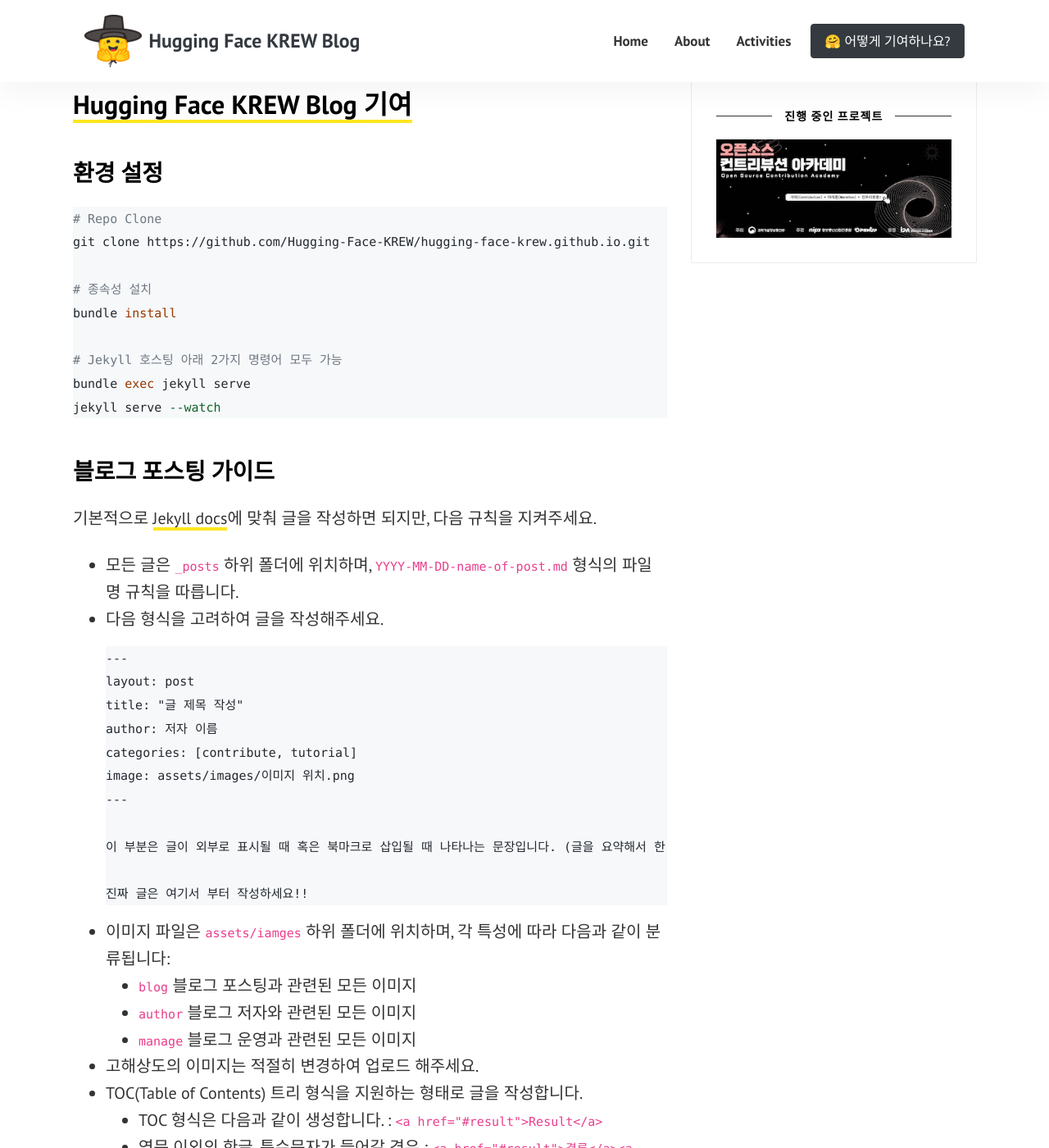
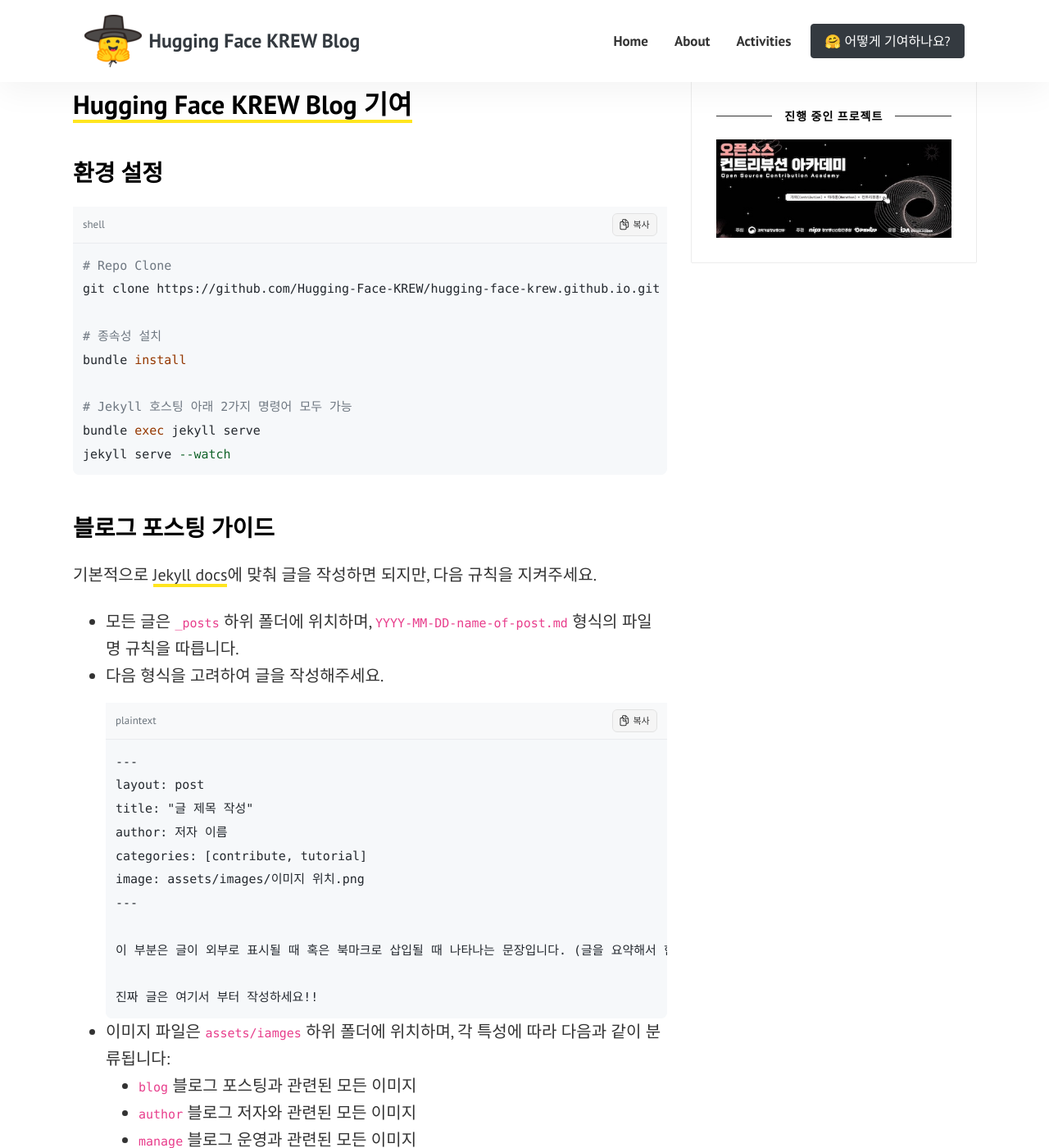
Before and after one commit to sim-so/hugging-face-krew.github.io, a Jekyll site: the page built from _posts/2024-09-16-how-to-contribute.md, in a window 1280 px wide and 1400 px high, scrolled down 1594 px. Shown: the whole window at 82% size. Built offline with Jekyll 4.4.1, drawn with Linux system fonts in a browser that asks for light colours.

Commit message:
✨ Indicate highlight language and add a code copy function

```diff
--- a/_layouts/default.html
+++ b/_layouts/default.html
@@ -133,5 +133,6 @@
     <script src="{{ site.baseurl }}/assets/js/jquery.min.js"></script>
     <script src="{{ site.baseurl }}/assets/js/bootstrap.min.js"></script>
     <script src="{{ site.baseurl }}/assets/js/theme.js"></script>
+    <script src="{{ site.baseurl }}/assets/js/codecopy.js"></script>
   </body>
 </html>
--- a/_sass/bootstrap/_code.scss
+++ b/_sass/bootstrap/_code.scss
@@ -54,3 +54,57 @@
   max-height: $pre-scrollable-max-height;
   overflow-y: scroll;
 }
+
+// .highlight에 position: relative 보장
+.highlight {
+  position: relative;
+  border-radius: 8px;
+  overflow: visible;
+}
+
+// 코드블럭 헤더
+.code-header {
+  background-color: #f8f9fa;
+  border-bottom: 1px solid #e9ecef;
+  padding: 8px 12px;
+  display: flex;
+  justify-content: space-between;
+  align-items: center;
+  font-size: 13px;
+  color: #6c757d;
+}
+
+.code-language {
+  font-weight: 500;
+  font-family: inherit;
+}
+
+// 복사 버튼 (헤더 내 위치)
+.copy-code-button {
+  background-color: #f5f5f5;
+  border: 1px solid #ddd;
+  border-radius: 6px;
+  padding: 4px 8px;
+  font-size: 11px;
+  font-family: inherit;
+  cursor: pointer;
+  opacity: 0.8;
+  transition: all 0.2s ease;
+  display: flex;
+  align-items: center;
+  white-space: nowrap;
+}
+
+.copy-code-button:hover, .copy-code-button:focus {
+  background-color: #e2e2e2;
+  opacity: 1;
+  box-shadow: 0 1px 3px rgba(0, 0, 0, 0.1);
+}
+
+// 코드 내용 영역
+.highlight pre {
+  margin: 0;
+  padding: 12px;
+  overflow-x: auto;
+  white-space: pre;
+}
--- /dev/null
+++ b/assets/js/codecopy.js
@@ -0,0 +1,88 @@
+// 코드블럭에 헤더 추가 및 복사 기능
+(function () {
+  // 복사 아이콘 SVG
+  var copyIcon = '<svg aria-hidden="true" role="graphics-symbol" viewBox="0 0 14 16" class="copy" style="width: 16px; height: 16px; display: block; fill: inherit; flex-shrink: 0; padding-right: 4px;"><path d="M2.404 15.322h5.701c1.26 0 1.887-.662 1.887-1.927V12.38h1.154c1.254 0 1.91-.662 1.91-1.928V5.555c0-.774-.158-1.266-.626-1.74L9.512.837C9.066.387 8.545.21 7.865.21H5.463c-1.254 0-1.91.662-1.91 1.928v1.084H2.404c-1.254 0-1.91.668-1.91 1.933v8.239c0 1.265.656 1.927 1.91 1.927zm7.588-6.62c0-.792-.1-1.161-.592-1.665L6.225 3.814c-.452-.462-.844-.58-1.5-.591V2.215c0-.533.28-.832.843-.832h2.38v2.883c0 .726.386 1.113 1.107 1.113h2.83v4.998c0 .539-.276.832-.844.832H9.992V8.701zm-.79-4.29c-.206 0-.288-.088-.288-.287V1.594l2.771 2.818H9.201zM2.503 14.15c-.563 0-.844-.293-.844-.832V5.232c0-.539.281-.837.85-.837h1.91v3.187c0 .85.416 1.26 1.26 1.26h3.14v4.476c0 .54-.28.832-.843.832H2.504zM5.79 7.816c-.24 0-.346-.105-.346-.345V4.547l3.223 3.27H5.791z"></path></svg>복사';
+
+  // 언어명 추출 함수
+  function getLanguage(block) {
+    // Rouge가 생성하는 부모 요소에서 언어 클래스 찾기
+    var parent = block.parentElement;
+    if (parent && parent.className) {
+      var match = parent.className.match(/language-(\w+)/);
+      if (match) {
+        return match[1];
+      }
+    }
+    // 클래스명에서 직접 찾기
+    if (block.className) {
+      var match = block.className.match(/language-(\w+)/);
+      if (match) {
+        return match[1];
+      }
+    }
+    return 'plain text';
+  }
+
+  // 코드블럭에 헤더 및 복사 버튼 추가
+  document.addEventListener('DOMContentLoaded', function() {
+    // Rouge가 생성하는 최상위 .highlight만 선택 (중첩된 것 제외)
+    document.querySelectorAll('.highlighter-rouge .highlight, .highlight:not(.highlighter-rouge .highlight .highlight)').forEach(function(block) {
+      // 이미 헤더가 있거나 부모에 헤더가 있으면 건너뛰기
+      if (block.querySelector('.code-header') || block.closest('.highlighter-rouge').querySelector('.code-header')) return;
+
+      // 언어명 추출
+      var language = getLanguage(block);
+
+      // 헤더 생성
+      var header = document.createElement('div');
+      header.className = 'code-header';
+
+      // 언어명 표시
+      var langSpan = document.createElement('span');
+      langSpan.className = 'code-language';
+      langSpan.textContent = language;
+
+      // 복사 버튼 생성
+      var btn = document.createElement('button');
+      btn.className = 'copy-code-button';
+      btn.type = 'button';
+      btn.innerHTML = copyIcon;
+
+      // 헤더에 요소들 추가
+      header.appendChild(langSpan);
+      header.appendChild(btn);
+
+      // 코드블럭 맨 앞에 헤더 삽입
+      block.insertBefore(header, block.firstChild);
+    });
+  });
+
+  // 복사 기능
+  document.addEventListener('click', function(e) {
+    if (!e.target.classList.contains('copy-code-button')) return;
+    var btn = e.target;
+    var codeBlock = btn.closest('.highlight');
+    var codeElem = codeBlock ? codeBlock.querySelector('code') : null;
+    if (!codeElem) return;
+    var codeText = codeElem.innerText;
+    if (navigator.clipboard) {
+      navigator.clipboard.writeText(codeText).then(function() {
+        var original = btn.innerHTML;
+        btn.innerHTML = '코드 복사 완료';
+        setTimeout(function() { btn.innerHTML = original; }, 1200);
+      });
+    } else {
+      var textarea = document.createElement('textarea');
+      textarea.value = codeText;
+      document.body.appendChild(textarea);
+      textarea.select();
+      try {
+        document.execCommand('copy');
+        var original = btn.innerHTML;
+        btn.innerHTML = '코드 복사 완료';
+        setTimeout(function() { btn.innerHTML = original; }, 1200);
+      } catch (err) {}
+      document.body.removeChild(textarea);
+    }
+  });
+})();
--- a/assets/js/theme.js
+++ b/assets/js/theme.js
@@ -1,4 +1,3 @@
-
 (function ($) {"use strict";
 
 $(function () {
@@ -31,11 +30,9 @@
   }
 });
 
-
-
-    })(jQuery);
-
 // Blank Target External Links
 $(document.links).filter(function() {
 return this.hostname != window.location.hostname;
 }).attr('target', '_blank');
+
+})(jQuery);
```
Lines whose indentation alone changed are shown as unchanged.
